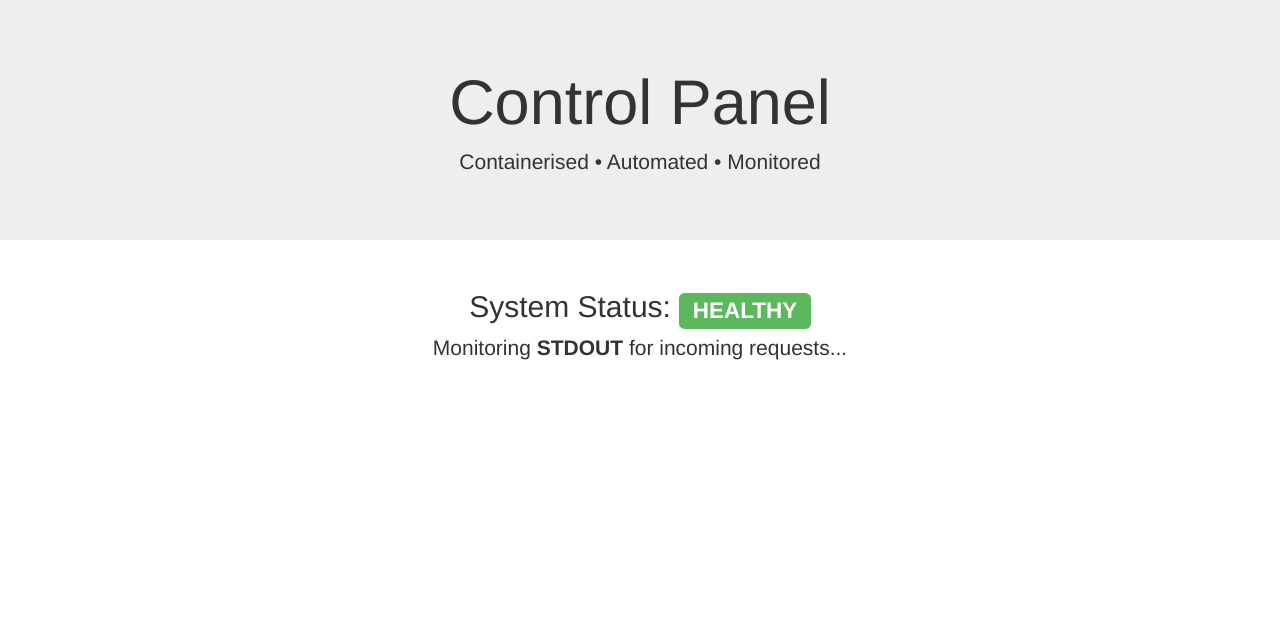
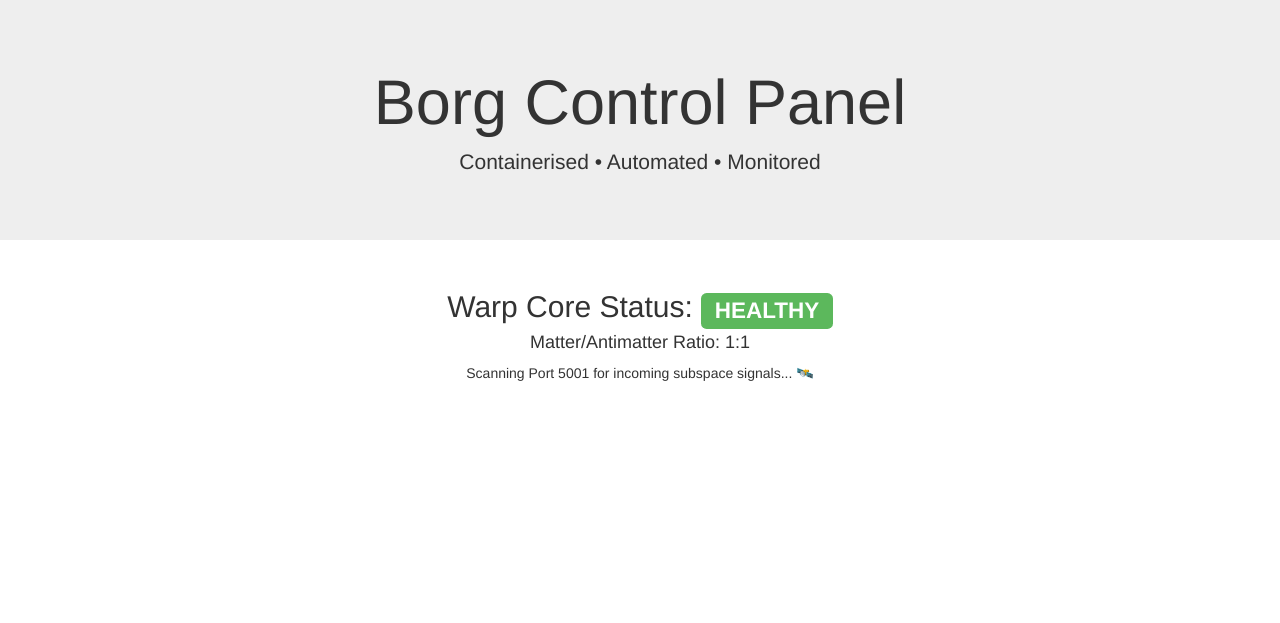
Before and after one commit to jahirultusar/docker_ci_cd_practice_with_gitaction_dockerhub_and_aws, a Flask app: page / in a window 1280 px wide. Shown: the part 52-675 px from the top of the page. Run offline with Flask 3, Linux system fonts and the light colour scheme; some libraries are stand-ins or nearby versions.

Commit message:
Added cosmetic changes to html

```diff
--- a/templates/base.html
+++ b/templates/base.html
@@ -56,7 +56,7 @@
         </nav>
 
         <div class="jumbotron text-center">
-            <h1>{% block header %}Control Panel{% endblock %}</h1>
+            <h1>{% block header %}Borg Control Panel{% endblock %}</h1>
             <p>Containerised • Automated • Monitored</p>
         </div>
 
--- a/templates/index.html
+++ b/templates/index.html
@@ -3,8 +3,9 @@
 {% block content %}
 <div class="row">
     <div class="col-sm-12 text-center">
-        <h2>System Status: <span class="label label-success">HEALTHY</span></h2>
-        <p class="lead">Monitoring <strong>STDOUT</strong> for incoming requests...</p>
+        <h2>Warp Core Status: <span class="label label-success">HEALTHY</span></h2>
+        <h4>Matter/Antimatter Ratio: 1:1</h4>
+        <p>Scanning Port 5001 for incoming subspace signals... 🛰️</p>
     </div>
 </div>
 {% endblock %}
```
